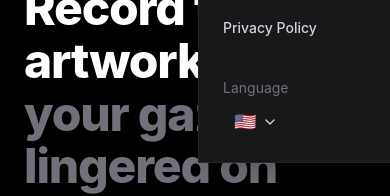
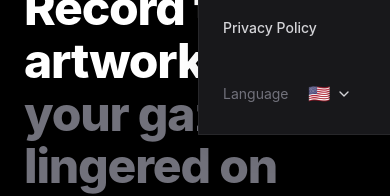
Before and after one commit to bside-art/bside-web, a Next.js app: page / in a window 390 px wide. Both pictures are taken after a click on the button "Open menu". Shown: the part 146-342 px from the top of the page. Built offline with nearby package versions, Linux system fonts and the light colour scheme; no server answers.

Commit message:
Update menu

```diff
--- a/components/AppHeader.tsx
+++ b/components/AppHeader.tsx
@@ -103,8 +103,8 @@ export function AppHeader() {
           <Link href={privacyHref} className={`${linkClass} ${privacyClass} py-2 text-base block rounded-none`} style={{ backgroundColor: "#18181b" }} onClick={() => setMenuOpen(false)}>
             {t.nav.privacy}
           </Link>
-          <div className="pt-2 rounded-none" style={{ backgroundColor: "#18181b" }}>
-            <span className="text-sm text-zinc-500 block mb-2">{t.nav.language}</span>
+          <div className="pt-2 rounded-none flex items-center gap-2 flex-wrap" style={{ backgroundColor: "#18181b" }}>
+            <span className="text-sm text-zinc-500 shrink-0">{t.nav.language}</span>
             <LocaleSwitcher />
           </div>
         </div>
```
